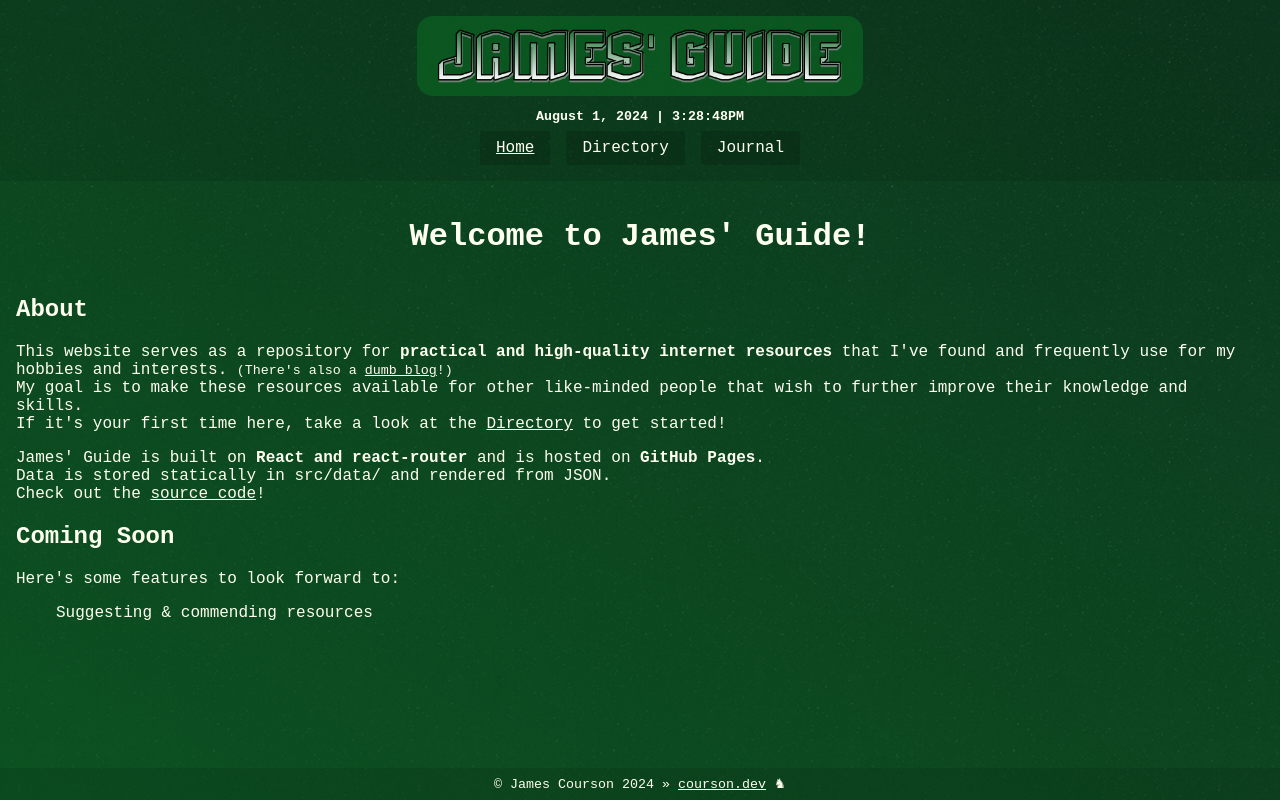
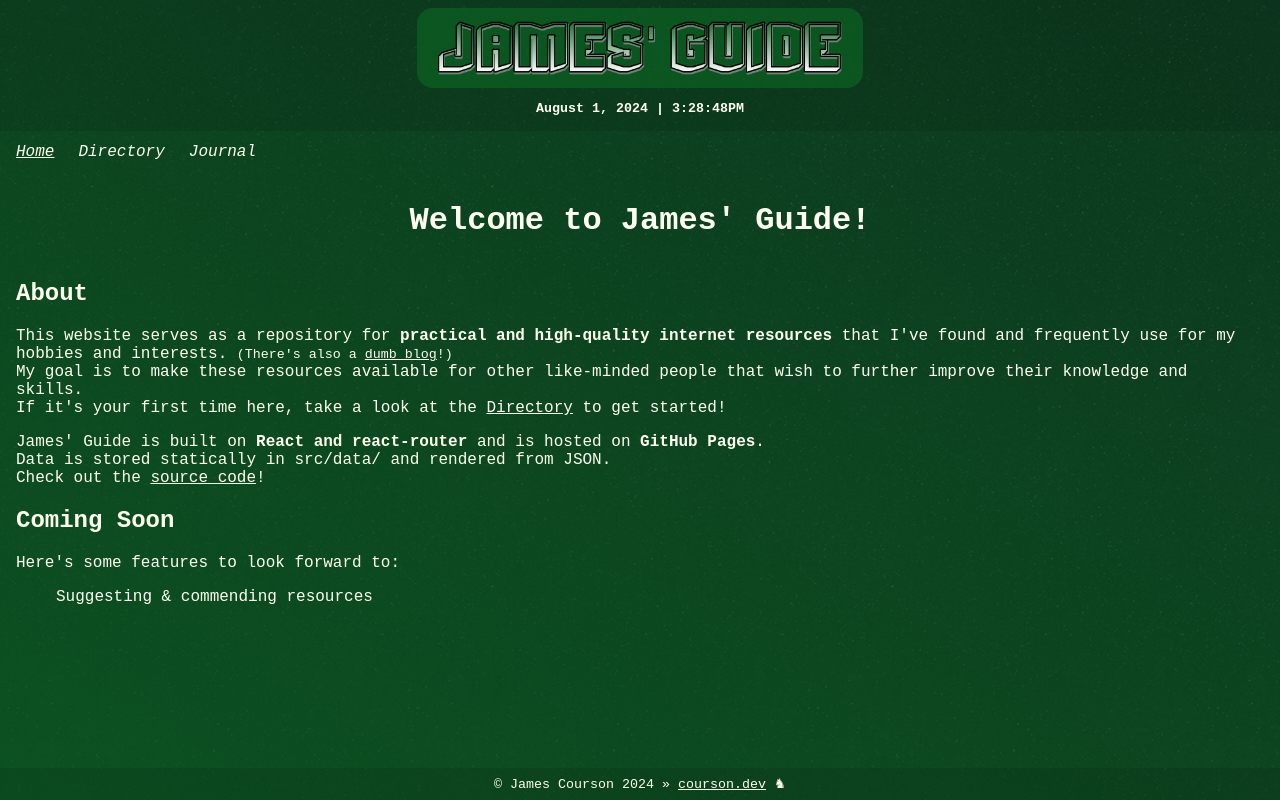
Before and after one commit to jamescourson/james.guide, a React (Vite) app: page / in a window 1280 px wide. Built offline with nearby package versions, Linux system fonts and the light colour scheme.

Commit message:
separate nav from logo/clock, navlink styling

```diff
--- a/src/components/Header/Header.jsx
+++ b/src/components/Header/Header.jsx
@@ -7,11 +7,13 @@ import './header.css';
 
 const Header = () => (
   <header>
-    <Link to="/">
-      <img src={Logo} alt="James' Guide" />
-    </Link>
+    <section id="highlighted">
+      <Link to="/">
+        <img src={Logo} alt="James' Guide" />
+      </Link>
 
-    <LiveClock />
+      <LiveClock />
+    </section>
 
     <nav>
       <NavLink to="/">Home</NavLink>
--- a/src/components/Header/header.css
+++ b/src/components/Header/header.css
@@ -1,8 +1,14 @@
 header {
   display: flex;
   flex-direction: column;
+  gap: .5em;
+}
+
+header section#highlighted {
+  display: flex;
+  flex-direction: column;
   align-items: center;
-  padding: 1em;
+  padding: .5em;
   background-color: rgba(0, 0, 0, .1);
 }
 
@@ -17,16 +23,18 @@ header img {
 nav {
   display: flex;
   flex-flow: row nowrap;
-  gap: 1em;
-  justify-content: baseline;
+  justify-content: flex-start;
+  gap: .5em;
+  padding-left: .5em;
 }
 
 nav a {
   color: ivory;
   text-decoration: none;
-  padding: .5em 1em;
-  background-color: rgba(0, 0, 0, .15);
+  font-style: italic;
+  padding: .25em .5em;
   transition: background-color 128ms ease;
+  border-radius: .5em;
 }
 
 nav a.active {
```
